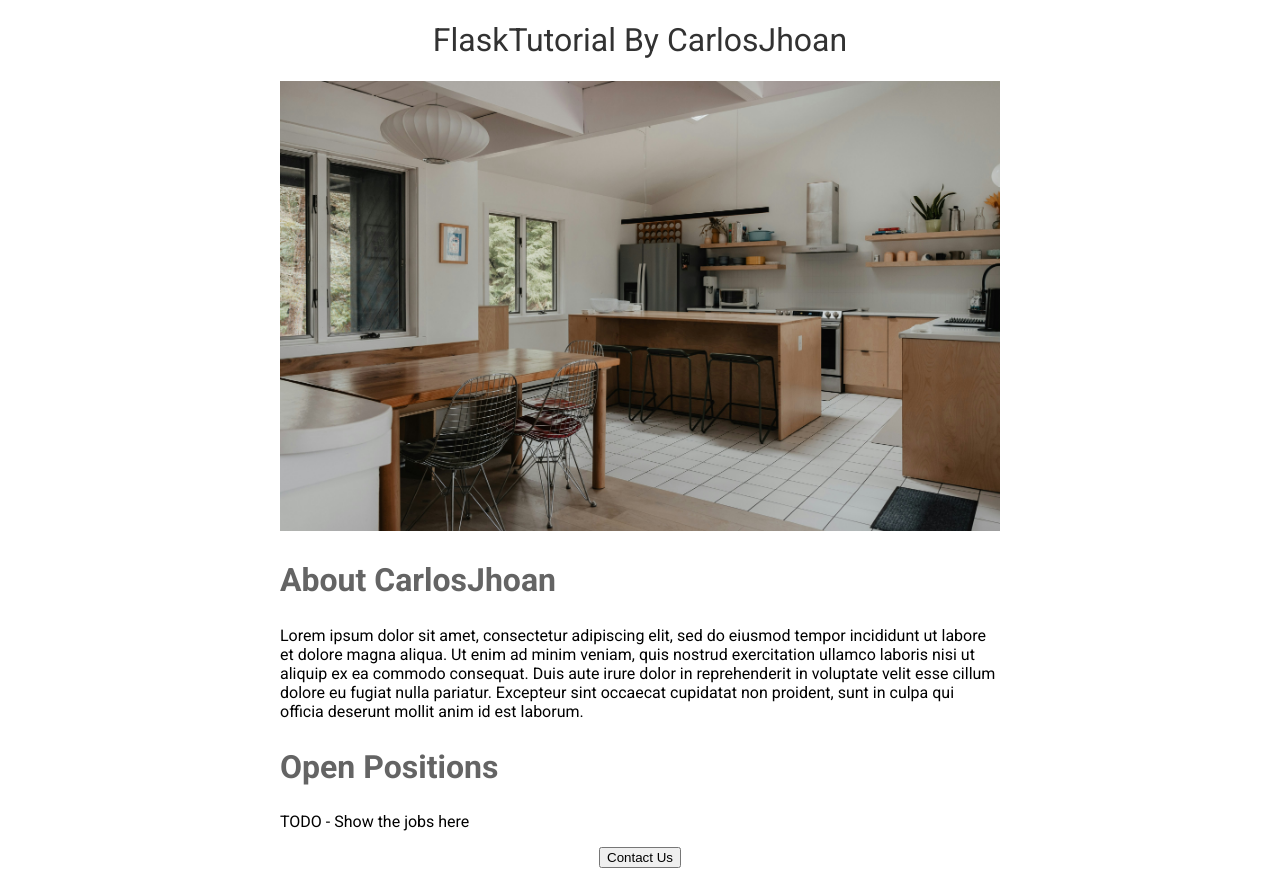
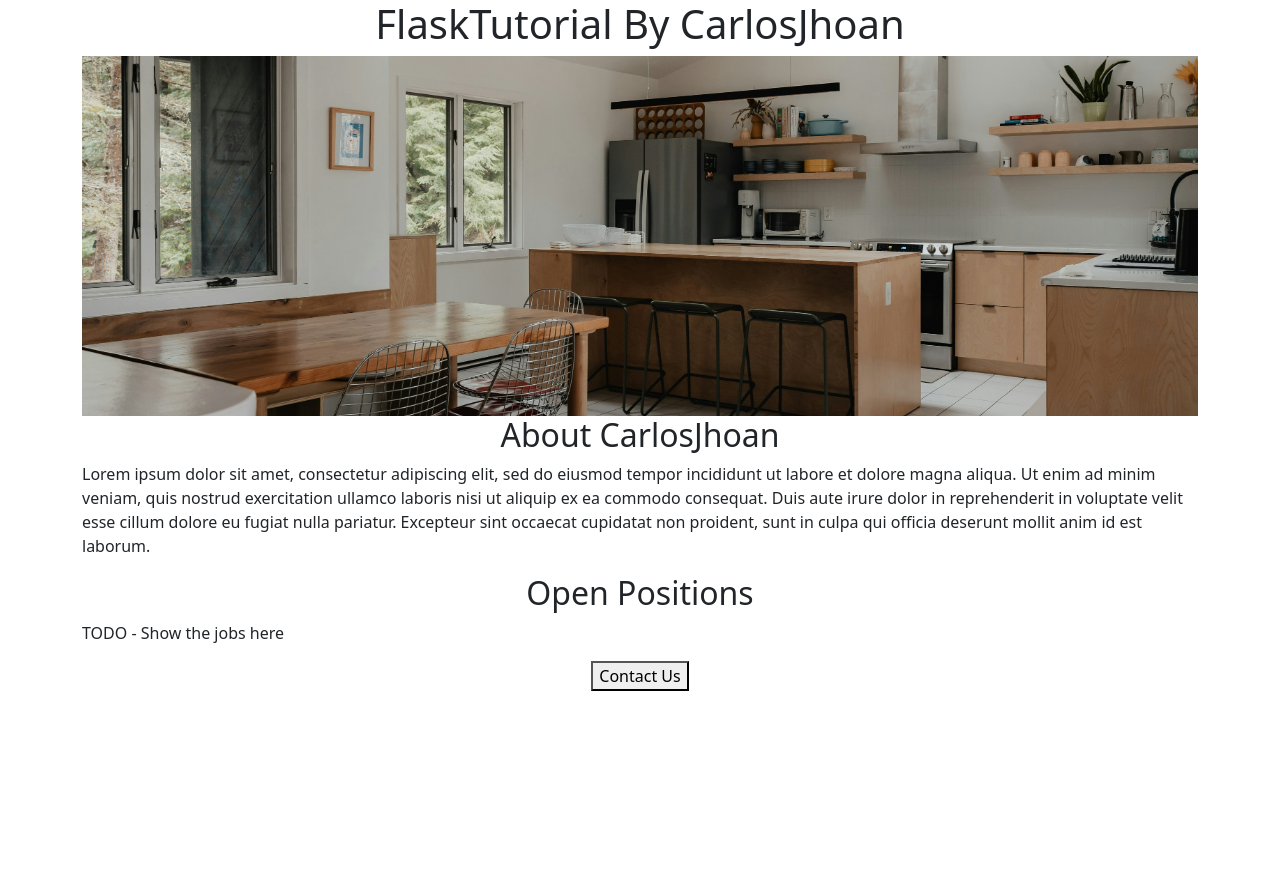
Before and after one commit to carlosjhoan/Flask_tutorial, a Flask app: page / in a window 1280 px wide. After the commit the page ends 691 px from the top, so only its background shows below. Run offline with Flask 3, Linux system fonts and the light colour scheme.

Commit message:
Utilizando Boostrap y aprendiendo su funcionamiento.

```diff
--- a/templates/home.html
+++ b/templates/home.html
@@ -2,11 +2,19 @@
 <html>
   <head>
     <title>FlaskTutorial</title>
+    <meta charset="utf-8">
+    <meta name="viewport" content="width=device-width, initial-scale=1">
+    <link href="https://cdn.jsdelivr.net/npm/bootstrap@5.3.3/dist/css/bootstrap.min.css" rel="stylesheet" integrity="sha384-QWTKZyjpPEjISv5WaRU9OFeRpok6YctnYmDr5pNlyT2bRjXh0JMhjY6hW+ALEwIH" crossorigin="anonymous">
     <link rel="preconnect" href="https://fonts.googleapis.com">
     <link rel="preconnect" href="https://fonts.gstatic.com" crossorigin>
     <link href="https://fonts.googleapis.com/css2?family=Roboto:ital,wght@0,100;0,300;0,400;0,500;0,700;0,900;1,100;1,300;1,400;1,500;1,700;1,900&display=swap" rel="stylesheet">
     <style>
-      .roboto-thin {
+      #banner {
+        width: 100%;
+        height: 360px;
+        object-fit: cover
+      }
+      /*.roboto-thin {
         font-family: "Roboto", sans-serif;
         font-weight: 100;
         font-style: normal;
@@ -35,20 +43,20 @@
         font-family: "Roboto", sans-serif;
       }
 
-      #container {
+      .container {
         max-width: 720px;
-        margin: 0 auto;
+        margin: 0 auto;*/
       }
     </style>
   </head>
 
   <body>
-    <div id = "container">
-      <h1>FlaskTutorial By CarlosJhoan</h1>
-      <img id = "banner" src="https://e7e256ce-5b6d-4d09-a3f1-21c715703e92-00-1ygup2ym03t0p.kirk.replit.dev:5000/static/kitchen.jpg"  alt="">
-      <h2>About CarlosJhoan</h2>
+    <div class = "container">
+      <h1 class = "text-center">FlaskTutorial By CarlosJhoan</h1>
+      <img class = "img-fluid" id = "banner" src="https://e7e256ce-5b6d-4d09-a3f1-21c715703e92-00-1ygup2ym03t0p.kirk.replit.dev:5000/static/kitchen.jpg"  alt="">
+      <h2 class = "text-center">About CarlosJhoan</h2>
       <p>Lorem ipsum dolor sit amet, consectetur adipiscing elit, sed do eiusmod tempor incididunt ut labore et dolore magna aliqua. Ut enim ad minim veniam, quis nostrud exercitation ullamco laboris nisi ut aliquip ex ea commodo consequat. Duis aute irure dolor in reprehenderit in voluptate velit esse cillum dolore eu fugiat nulla pariatur. Excepteur sint occaecat cupidatat non proident, sunt in culpa qui officia deserunt mollit anim id est laborum.</p>
-      <h2>Open Positions</h2>
+      <h2 class = "text-center">Open Positions</h2>
       <p>TODO - Show the jobs here</p>
       <div style= "text-align:center;" >
         <button style = "cursor:pointer;">Contact Us</button>
```
